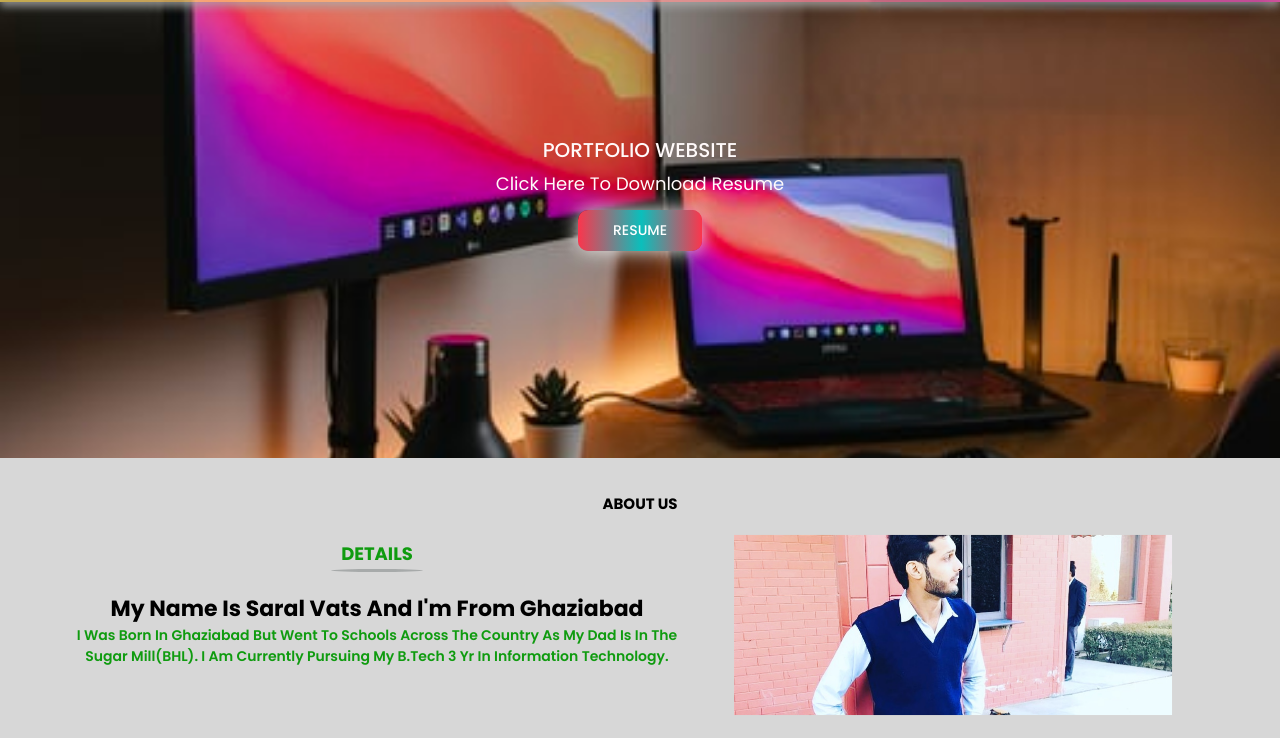
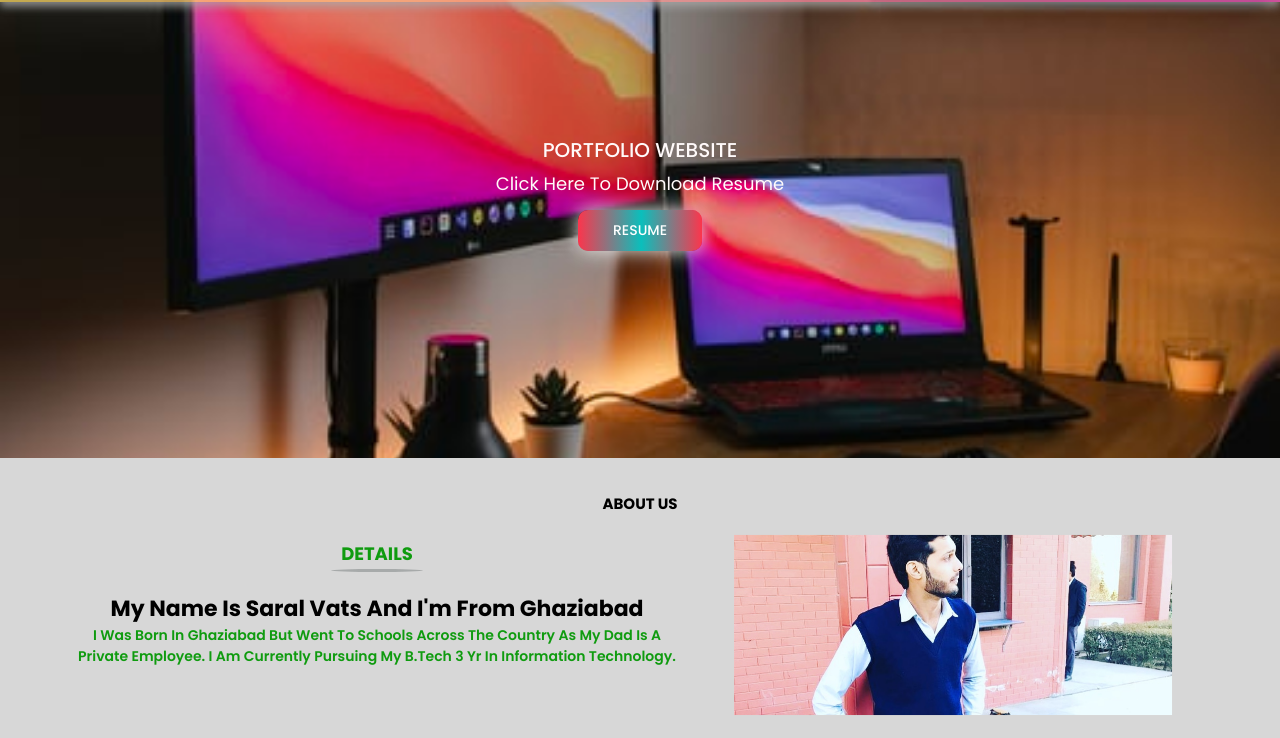
Before and after one commit to saralvats/portfolio, a plain HTML site: page index.html in a window 1280 px wide. Shown: the part 62-800 px from the top of the page. Drawn offline with Linux system fonts and the light colour scheme.

Commit message:
Update index.html

```diff
--- a/index.html
+++ b/index.html
@@ -60,7 +60,7 @@
                 <h2>details</h2>
                 <h1>my name is saral vats and I'm from ghaziabad</h1>
                 <p>
-                    I was born in ghaziabad but went to schools across the country as my dad is in the sugar mill(BHL).
+                    I was born in ghaziabad but went to schools across the country as my dad is a private employee.
                     I am currently pursuing my B.Tech 3 yr in information technology.
                 </p>
             </div>
```
